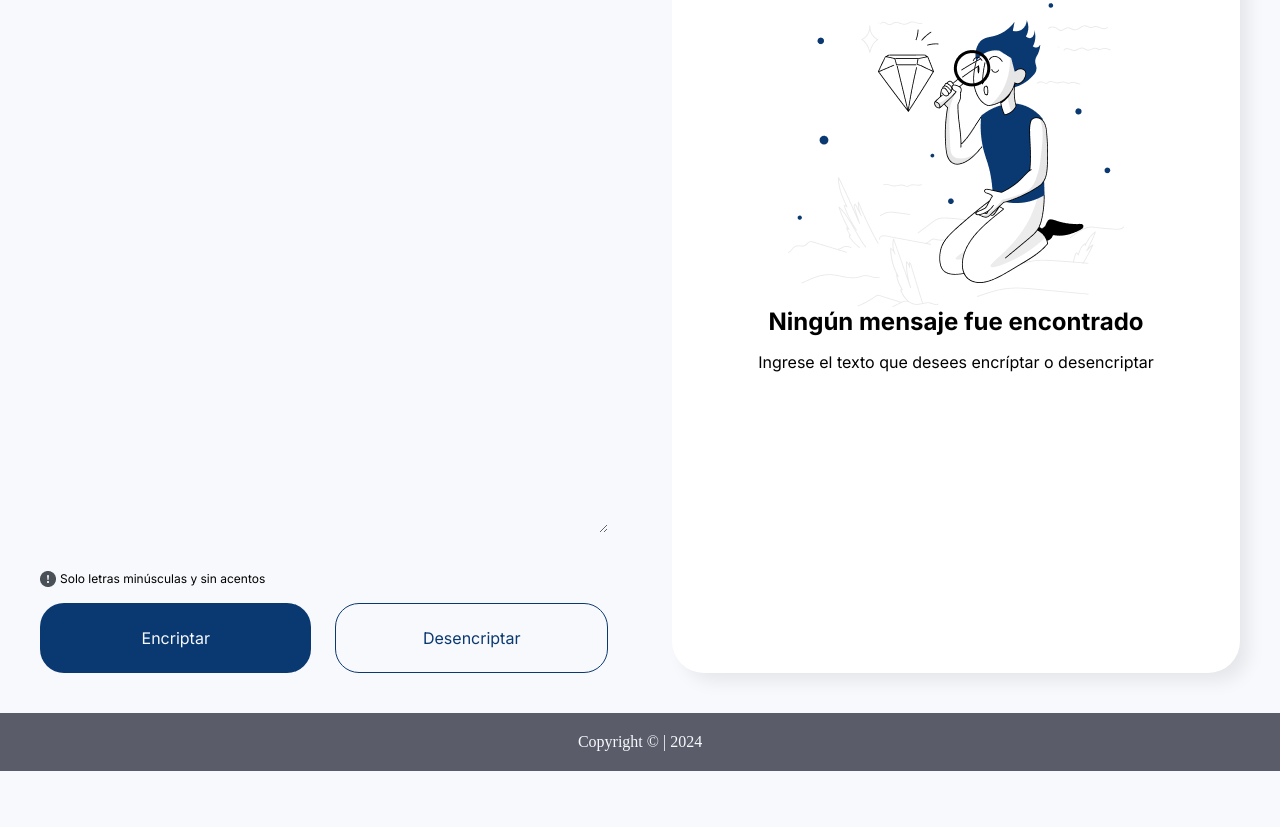
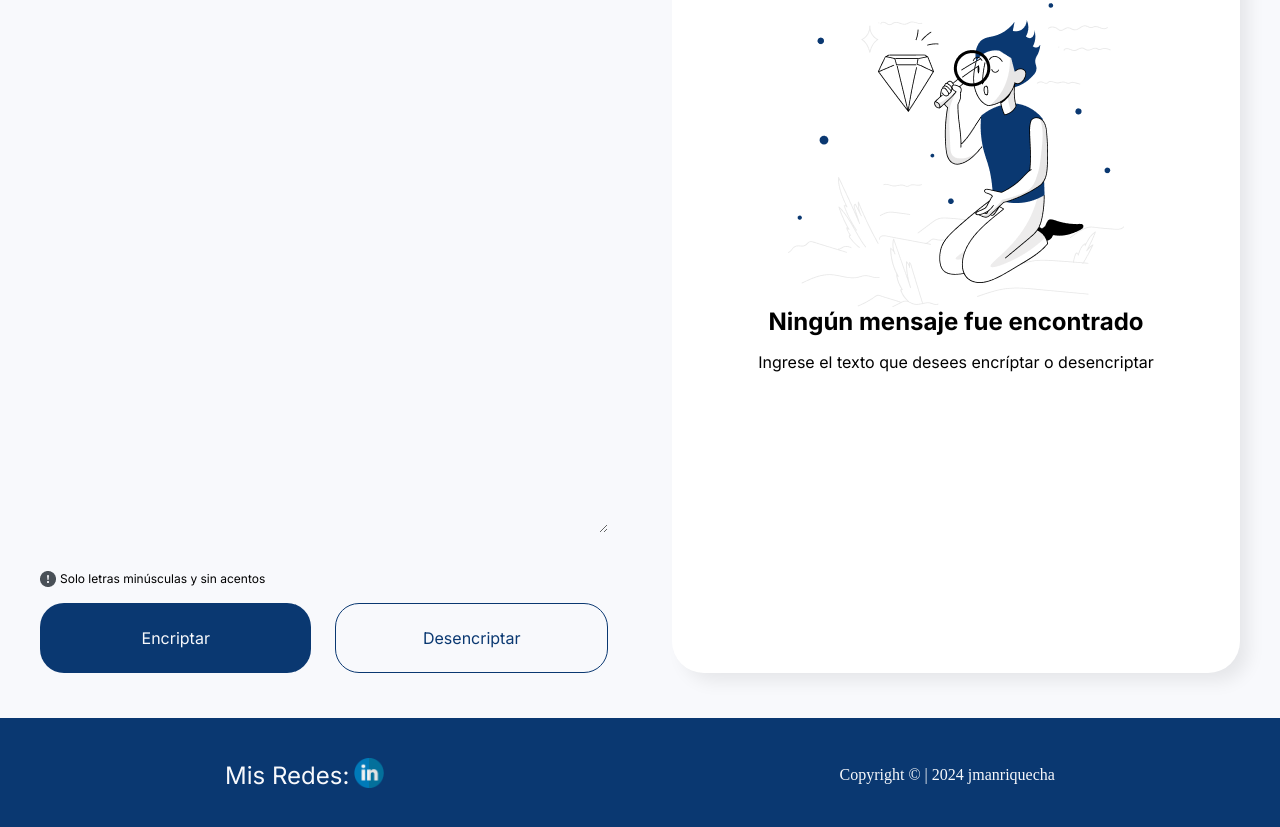
Before and after one commit to jmanriquecha/text-encryptor, a website: page src/index.html in a window 1280 px wide. Shown: the part 411-1238 px from the top of the page. Before the commit the page ends 1182 px from the top, so only its background shows below. Drawn offline with Linux system fonts and the light colour scheme.

Commit message:
Se agregan redes

```diff
--- a/src/css/main.css
+++ b/src/css/main.css
@@ -23,7 +23,7 @@
     --light: #f8f9fc;
     --dark: #5a5c69;
     --white: #ffffff;
-    --black: #000000;
+    --black: #111111;
 
     /* Tamaños de fuente */
 
@@ -105,7 +105,7 @@ main {
     display: flex;
     flex-direction: column;
     justify-content: center;
-    align-items: center;
+    align-items: start;
     gap: 64px;
     margin-bottom: 40px;
     width: 100%;
@@ -221,18 +221,47 @@ main {
     font-family: "Inter", sans-serif;
     text-align: center;
     margin-bottom: 32px;
+    box-sizing: border-box;
 }
 
 /*Footer*/
 footer {
+    display: flex;
+    flex-direction: column;
+    justify-content: center;
+    align-items: center;
     width: auto;
-    padding: 20px 0;
-    background-color: var(--dark);
+    gap: 5px;
+    margin-top: 5px;
+    padding: 40px 0;
+    background-color: var(--primary);
     color: var(--light);
 }
 
-footer p {
+footer .footer-redes {
+    display: flex;
+    justify-content: center;
+    align-items: center;
+    color: var(--light);
+    font-size: var(--lg);
+    font-family: "Inter", sans-serif;
+    gap: 5px;
+}
+
+footer .footer-redes img {
+    width: 30px;
+}
+
+footer small {
     text-align: center;
+}
+
+footer a {
+    color: var(--light);
+}
+
+footer a:hover {
+    text-decoration: underline;
 }
 
 /*Estilos para Tablet*/
@@ -268,7 +297,8 @@ footer p {
         display: flex;
         flex-direction: column;
         justify-content: space-between;
-        height: 940px;
+        height: auto;
+        min-height: 940px;
     }
 
     .text-field {
@@ -276,7 +306,8 @@ footer p {
     }
 
     .text-area {
-        height: 800px;
+        height: auto;
+        min-height: 800px;
     }
 
     .buttons {
@@ -284,7 +315,8 @@ footer p {
     }
 
     .text-show {
-        height: 940px;
+        height: auto;
+        min-height: 940px;
     }
 
     .text-show .not-found {
@@ -294,4 +326,9 @@ footer p {
         width: 336px;
         height: 304px;
     }
+
+    footer {
+        flex-direction: row;
+        justify-content: space-around;
+    }
 }
--- a/src/index.html
+++ b/src/index.html
@@ -4,6 +4,7 @@
     <head>
         <meta charset="UTF-8">
         <meta name="viewport" content="width=device-width, initial-scale=1.0">
+        <link rel="shortcut icon" href="./img/logo-a.png" type="image/x-icon">
         <title>Encriptador de texto</title>
         <link rel="stylesheet" href="./css/main.css">
         <script src="./js/encryptor.js" defer></script>
@@ -43,7 +44,10 @@
         </div>
 
         <footer>
-            <p>Copyright &copy; | 2024</p>
+            <div class="footer-redes">Mis Redes: <a href="https://www.linkedin.com/in/jmanriquecha/"
+                    target="_blank"><img src="./img/linkedin.png" alt="Logo red social Linkedin"></a> </div>
+            <span>Copyright &copy; | 2024 <a href="https://github.com/jmanriquecha"
+                    target="_blank">jmanriquecha</a></span>
         </footer>
     </body>
 
```
Also changed, not shown: src/img/linkedin.png (added).
